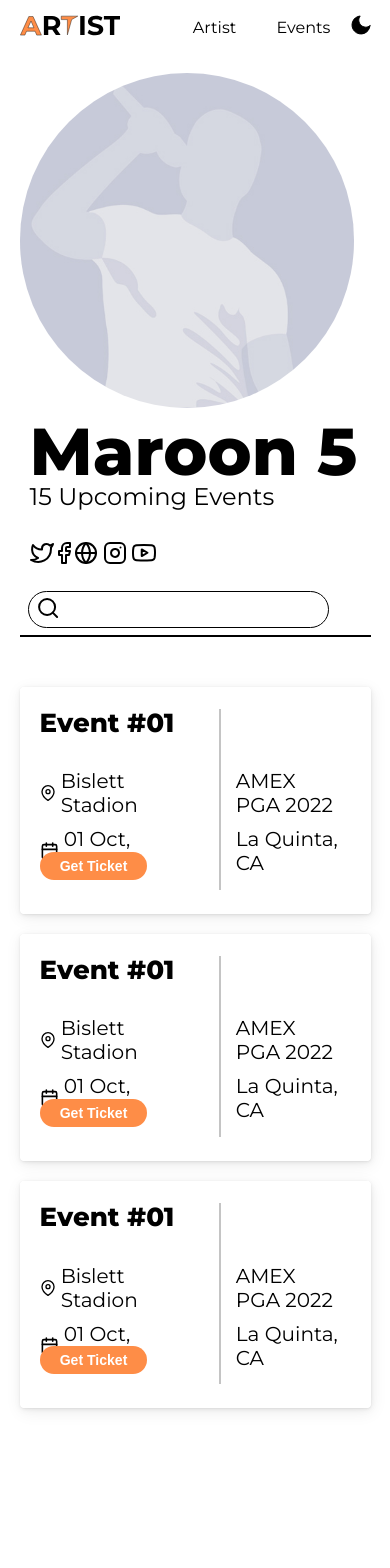
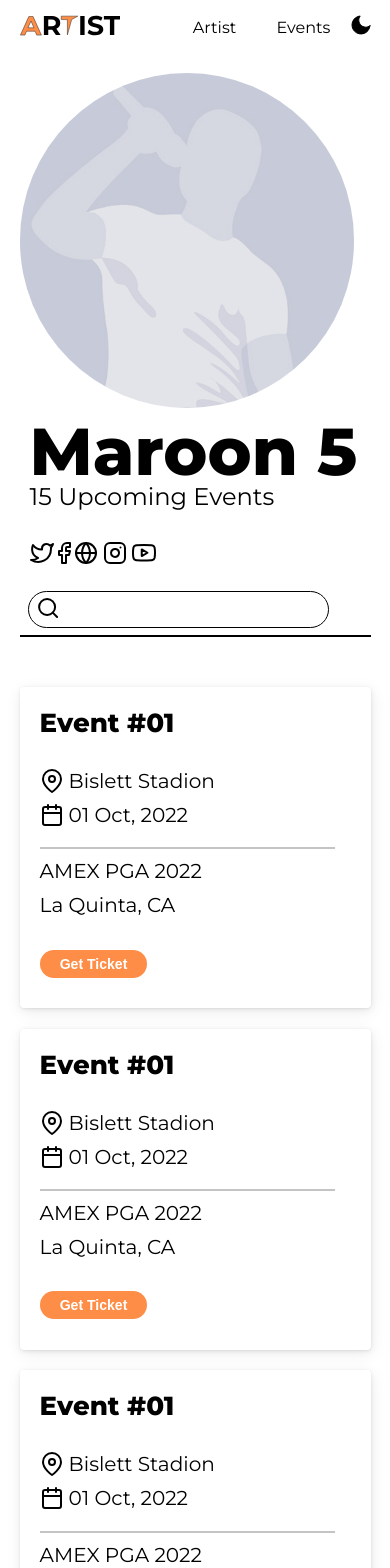
Before and after one commit to zillBoy/artist, a React (Create React App) app: page /event/1 in a window 390 px wide. Shown: the top 1568 px of the page. Before the commit the page ends 1459 px from the top, so only its background shows below. Built offline with nearby package versions, Linux system fonts and the light colour scheme.

Commit message:
EventCard - responsiveness implemented

```diff
--- a/src/components/Event/EventCard.jsx
+++ b/src/components/Event/EventCard.jsx
@@ -1,6 +1,5 @@
 import React from 'react'
 import { MapPin, Calendar } from 'react-feather'
-import Badge from '../Badge/Badge'
 import Button from '../Button/Button'
 import EventPara from './EventPara'
 
@@ -15,13 +14,15 @@
                 </div>
                 <div className='eventcard__subcontent'>
                     <hr className='event_hrline eventcard_hrline' />
-                    <div className=''>
+                    <div className='eventcard__paradiv'>
                         <EventPara text='AMEX PGA 2022' />
                         <EventPara text='La Quinta, CA' />
                     </div>
                 </div>
             </div>
-            <Button className='event' text='Get Ticket' />
+            <div className='eventcard__btn'>
+                <Button className='event' text='Get Ticket' />
+            </div>
         </div>
     )
 }
--- a/src/scss/abstract/_variable.scss
+++ b/src/scss/abstract/_variable.scss
@@ -44,3 +44,4 @@
 // Event -- Card
 $event-card-width: 59.8rem;
 $event-card-height: 22.6rem;
+$event-card-phone-height: 32rem;
--- a/src/scss/components/_eventcard.scss
+++ b/src/scss/components/_eventcard.scss
@@ -6,6 +6,10 @@
     padding: 2rem 2rem;
     border-radius: 4px;
     margin: 1rem 0;
+
+    @include respond(phone) {
+        height: $event-card-phone-height;
+    }
 }
 
 .eventcard-header {
@@ -16,10 +20,21 @@
     height: 18rem;
     margin-top: -5rem !important;
     border-color: $dark-gray-color !important;
+
+    @include respond(phone) {
+        height: 0rem;
+        width: 95%;
+        margin: 0 !important;
+        margin-top: 1rem !important;
+    }
 }
 
 .eventcard__content {
     display: flex;
+
+    @include respond(phone) {
+        flex-direction: column;
+    }
 }
 
 .eventcard__subcontent {
@@ -29,4 +44,21 @@
     & > div {
         margin-left: 1rem;
     }
+
+    @include respond(phone) {
+        display: block;
+        margin-left: 0rem;
+    }
 }
+
+.eventcard__paradiv {
+    @include respond(phone) {
+        margin-left: -0.5rem !important;
+    }
+}
+
+.eventcard__btn {
+    @include respond(phone) {
+        margin-top: 6rem;
+    }
+}
```
